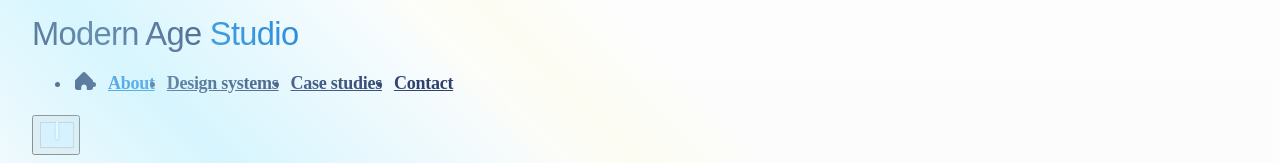
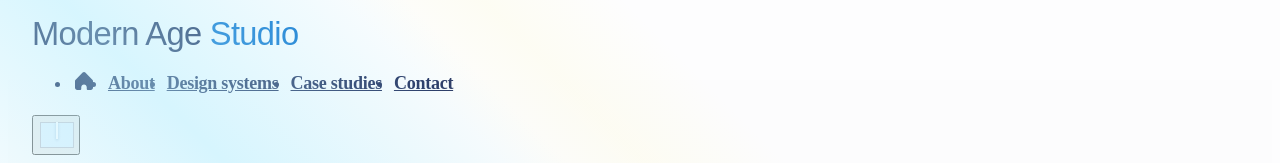
Before and after one commit to modernagedigital/modernage.studio, a Next.js app: page / in a window 1280 px wide. Shown: the top 163 px of the page. Built offline with nearby package versions, Linux system fonts and the light colour scheme; a web font is replaced by a local one; what twin.macro would draw is missing.

Commit message:
Fixed theme toggle position

```diff
--- a/components/navigation/NavBar/NavBar.tsx
+++ b/components/navigation/NavBar/NavBar.tsx
@@ -16,6 +16,11 @@ const StyledSwitchRoot = styled(Switch.Root, {
     height: 40,
     position: "relative",
     overflow: "hidden",
+    marginTop: "$3xs",
+    marginLeft: "$4xs",
+    "@sm": {
+        margin: 0,
+    },
     "&::before": {
         ...tw`block content absolute rounded-full opacity-75`,
         top: 9,
@@ -418,7 +423,7 @@ const NavMenu = (props: NavMenuProps) => {
                 </NavigationMenu.Item>
                 <NavigationMenu.Item>
                     <Link href="/about" passHref>
-                        <StyledLink active>About</StyledLink>
+                        <StyledLink>About</StyledLink>
                     </Link>
                 </NavigationMenu.Item>
                 <NavigationMenu.Item>
```
